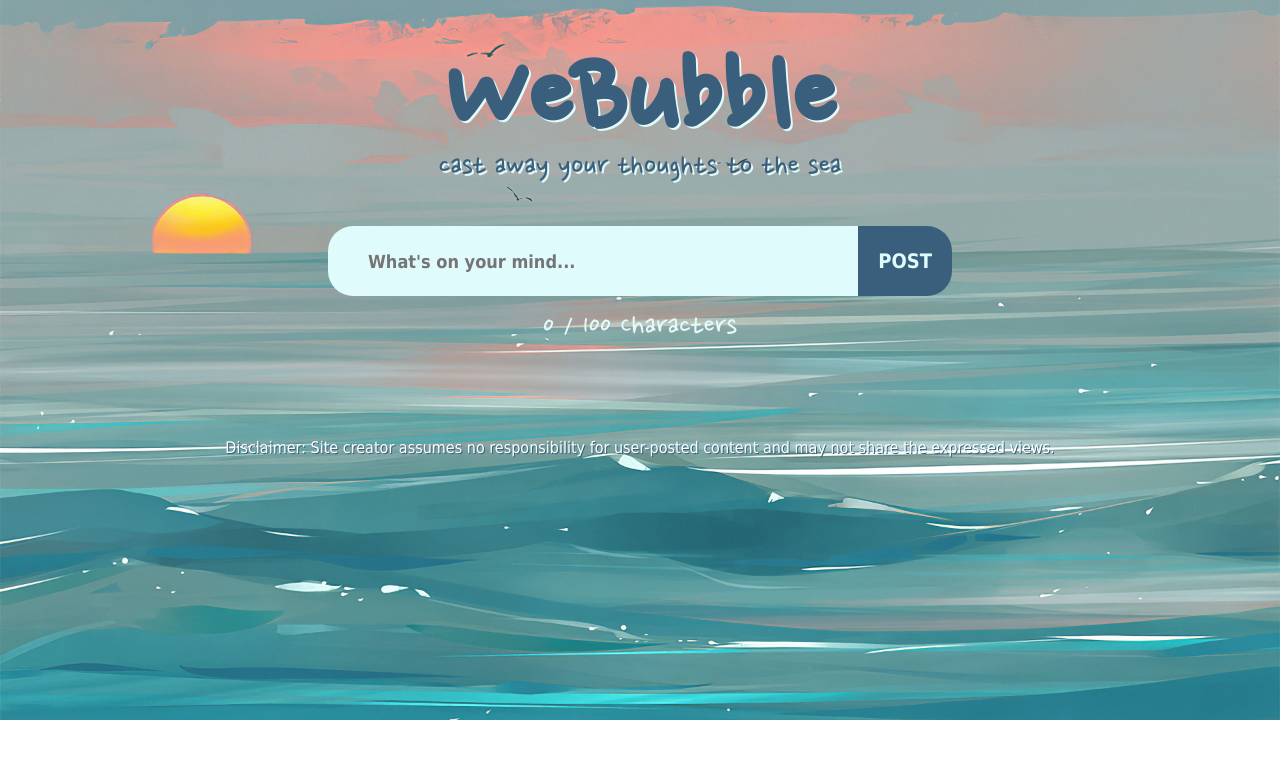
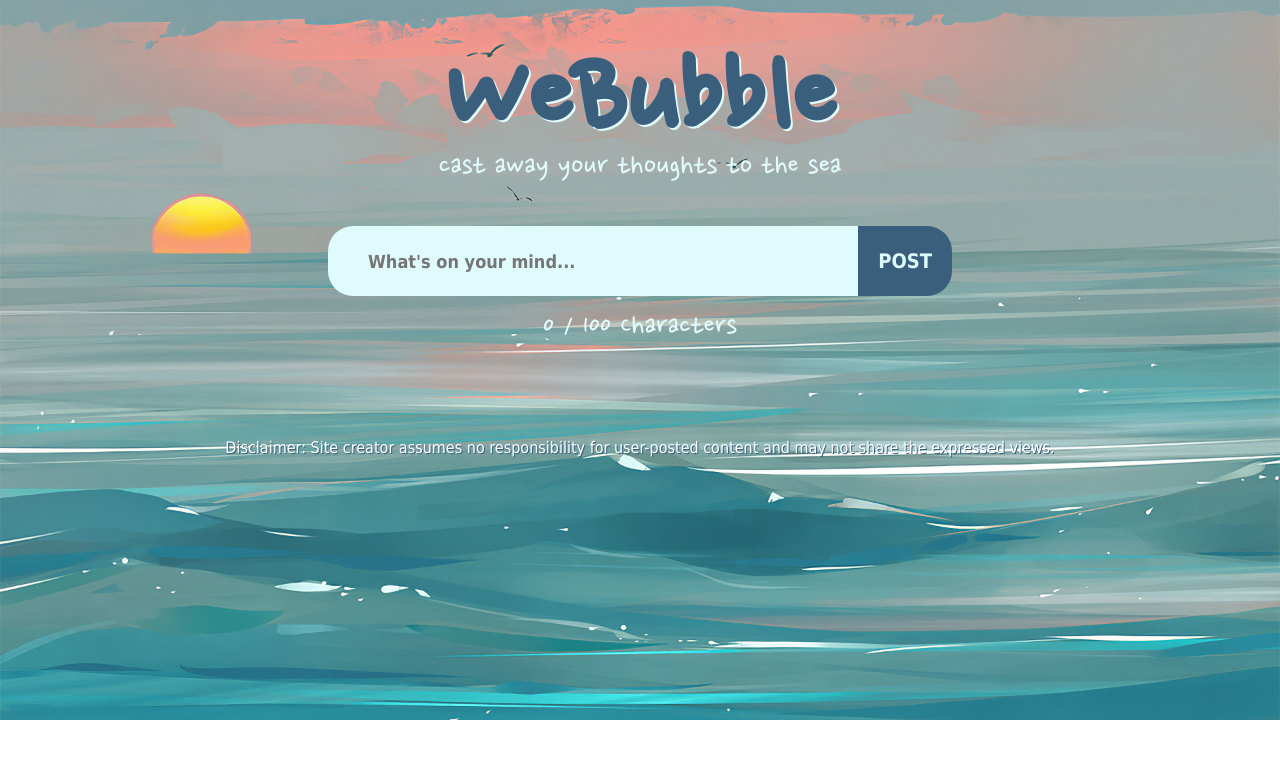
Before and after one commit to steven-packard/WeBubble, a website: page index.html in a window 1280 px wide. Drawn offline with nearby package versions, Linux system fonts and the light colour scheme; no server answers.

Commit message:
Update index.css

```diff
--- a/index.css
+++ b/index.css
@@ -21,10 +21,9 @@
 }
 
 .descr {
-    color: #3a5f7d;
+    color: #E0FBFC;
     font-family: "Nanum Pen Script", serif;
     font-size: 2em;
-    text-shadow: 2px 2px #E0FBFC;
     height: 40px;
     margin: 0;
     padding: 0;
```
